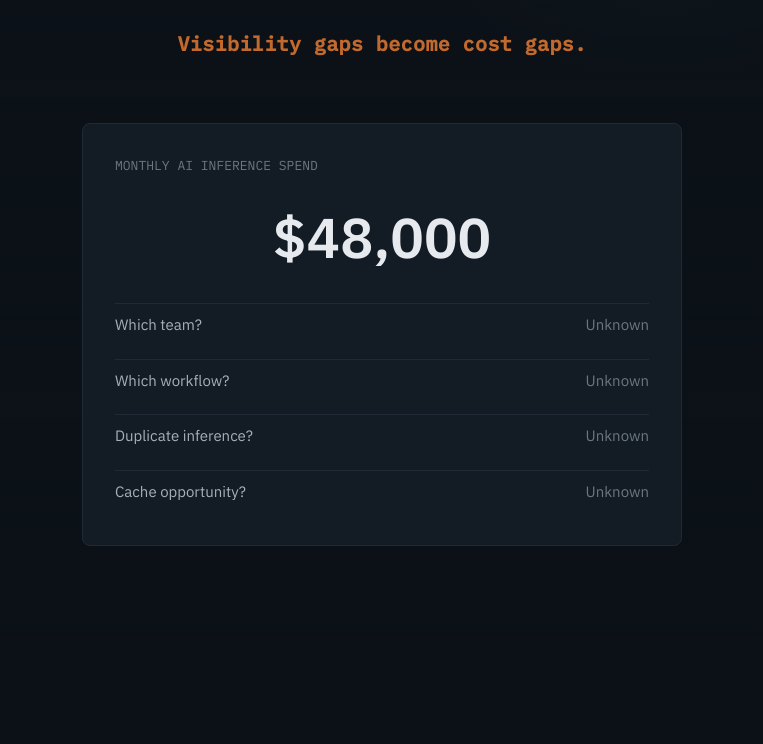
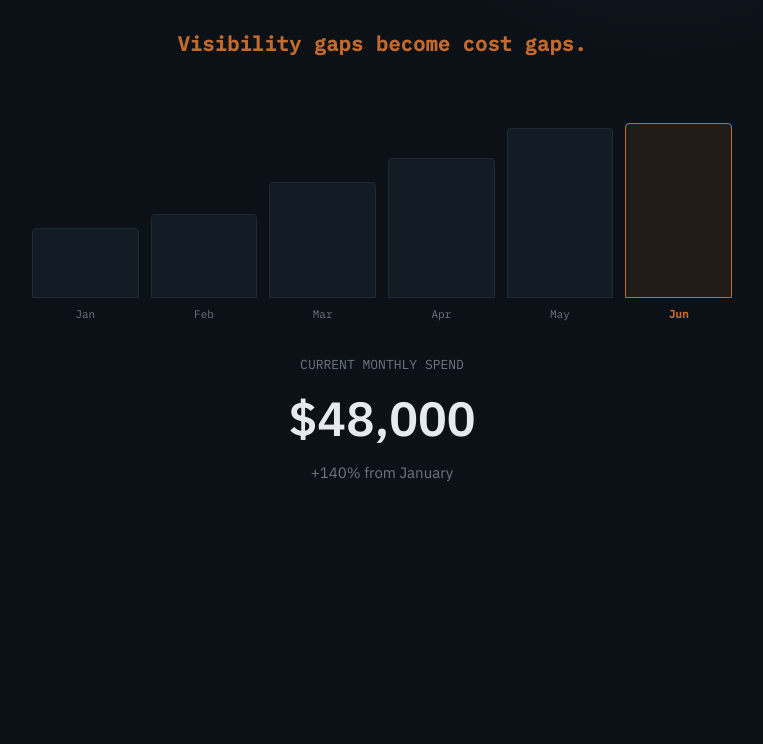
Before and after one commit to northwatch-systems/blackridge-website, a plain HTML site: page index2.html in a window 1280 px wide. Shown: the part 546-1290 px from the top of the page, without its empty margins (258-1021 px from the left). Drawn offline with Linux system fonts and the light colour scheme.

Commit message:
index 2 variant

```diff
--- a/index2.html
+++ b/index2.html
@@ -33,27 +33,38 @@
         <p class="lead" style="max-width: 720px; margin-left: auto; margin-right: auto; margin-top: 32px;">Provider dashboards show spend after it happens. They rarely explain which team, workflow, feature, or customer created it.</p>
         <p style="max-width: 720px; margin-left: auto; margin-right: auto; margin-top: 32px; font-size: 20px; font-weight: 600; color: var(--accent); font-family: 'IBM Plex Mono', monospace; letter-spacing: 0.02em;">Visibility gaps become cost gaps.</p>
 
-        <!-- Visual: Growing Unexplained Spend -->
-        <div style="margin-top: 64px; padding: 32px; background: var(--panel); border: 1px solid var(--line); border-radius: 8px; max-width: 600px; margin-left: auto; margin-right: auto;">
-          <div style="font-family: 'IBM Plex Mono', monospace; font-size: 13px; color: var(--ink-3); margin-bottom: 20px; text-align: left;">MONTHLY AI INFERENCE SPEND</div>
-          <div style="font-size: 56px; font-weight: 600; color: var(--ink); margin-bottom: 24px;">$48,000</div>
-          <div style="display: grid; grid-template-columns: 1fr; gap: 12px; text-align: left; font-size: 15px; color: var(--ink-2);">
-            <div style="display: flex; justify-content: space-between; padding: 10px 0; border-top: 1px solid var(--line);">
-              <span>Which team?</span>
-              <span style="color: var(--ink-3);">Unknown</span>
+        <!-- Visual: Growing Spend Trend -->
+        <div style="margin-top: 64px; max-width: 700px; margin-left: auto; margin-right: auto;">
+          <div style="display: grid; grid-template-columns: repeat(6, 1fr); gap: 12px; align-items: end; height: 200px;">
+            <div style="display: flex; flex-direction: column; align-items: center; justify-content: end; height: 100%;">
+              <div style="width: 100%; background: var(--panel); border: 1px solid var(--line); border-radius: 4px 4px 0 0; height: 35%;"></div>
+              <div style="font-family: 'IBM Plex Mono', monospace; font-size: 11px; color: var(--ink-3); margin-top: 8px;">Jan</div>
             </div>
-            <div style="display: flex; justify-content: space-between; padding: 10px 0; border-top: 1px solid var(--line);">
-              <span>Which workflow?</span>
-              <span style="color: var(--ink-3);">Unknown</span>
+            <div style="display: flex; flex-direction: column; align-items: center; justify-content: end; height: 100%;">
+              <div style="width: 100%; background: var(--panel); border: 1px solid var(--line); border-radius: 4px 4px 0 0; height: 42%;"></div>
+              <div style="font-family: 'IBM Plex Mono', monospace; font-size: 11px; color: var(--ink-3); margin-top: 8px;">Feb</div>
             </div>
-            <div style="display: flex; justify-content: space-between; padding: 10px 0; border-top: 1px solid var(--line);">
-              <span>Duplicate inference?</span>
-              <span style="color: var(--ink-3);">Unknown</span>
+            <div style="display: flex; flex-direction: column; align-items: center; justify-content: end; height: 100%;">
+              <div style="width: 100%; background: var(--panel); border: 1px solid var(--line); border-radius: 4px 4px 0 0; height: 58%;"></div>
+              <div style="font-family: 'IBM Plex Mono', monospace; font-size: 11px; color: var(--ink-3); margin-top: 8px;">Mar</div>
             </div>
-            <div style="display: flex; justify-content: space-between; padding: 10px 0; border-top: 1px solid var(--line);">
-              <span>Cache opportunity?</span>
-              <span style="color: var(--ink-3);">Unknown</span>
+            <div style="display: flex; flex-direction: column; align-items: center; justify-content: end; height: 100%;">
+              <div style="width: 100%; background: var(--panel); border: 1px solid var(--line); border-radius: 4px 4px 0 0; height: 70%;"></div>
+              <div style="font-family: 'IBM Plex Mono', monospace; font-size: 11px; color: var(--ink-3); margin-top: 8px;">Apr</div>
             </div>
+            <div style="display: flex; flex-direction: column; align-items: center; justify-content: end; height: 100%;">
+              <div style="width: 100%; background: var(--panel); border: 1px solid var(--line); border-radius: 4px 4px 0 0; height: 85%;"></div>
+              <div style="font-family: 'IBM Plex Mono', monospace; font-size: 11px; color: var(--ink-3); margin-top: 8px;">May</div>
+            </div>
+            <div style="display: flex; flex-direction: column; align-items: center; justify-content: end; height: 100%;">
+              <div style="width: 100%; background: var(--accent-soft); border: 1px solid var(--accent); border-radius: 4px 4px 0 0; height: 100%;"></div>
+              <div style="font-family: 'IBM Plex Mono', monospace; font-size: 11px; color: var(--accent); margin-top: 8px; font-weight: 600;">Jun</div>
+            </div>
+          </div>
+          <div style="text-align: center; margin-top: 32px;">
+            <div style="font-family: 'IBM Plex Mono', monospace; font-size: 13px; color: var(--ink-3); margin-bottom: 8px;">CURRENT MONTHLY SPEND</div>
+            <div style="font-size: 48px; font-weight: 600; color: var(--ink);">$48,000</div>
+            <div style="font-size: 15px; color: var(--ink-3); margin-top: 8px;">+140% from January</div>
           </div>
         </div>
       </div>
@@ -103,6 +114,45 @@
       </div>
     </section>
 
+    <!-- Section 3: The Visibility Gap -->
+    <section class="section section-pad">
+      <div class="wrap" style="max-width: 1000px; padding: 80px 20px;">
+        <div style="text-align: center; margin-bottom: 64px;">
+          <h2>Provider dashboards show spend. They rarely explain it.</h2>
+          <p class="lead" style="max-width: 680px; margin-left: auto; margin-right: auto; margin-top: 24px;">Most organizations can see totals. Few can connect those totals to teams, workflows, products, or customers.</p>
+        </div>
+
+        <!-- Two-Column Comparison -->
+        <div style="display: grid; grid-template-columns: 1fr 1fr; gap: 32px; max-width: 900px; margin: 0 auto;">
+          <!-- Left: What You Have -->
+          <div style="padding: 32px; background: var(--panel); border: 1px solid var(--line); border-radius: 8px;">
+            <div style="font-family: 'IBM Plex Mono', monospace; font-size: 13px; color: var(--ink-3); margin-bottom: 24px; text-transform: uppercase; letter-spacing: 0.1em;">Provider Dashboard</div>
+            <ul style="list-style: none; padding: 0; margin: 0; display: flex; flex-direction: column; gap: 14px;">
+              <li style="font-size: 16px; color: var(--ink-2);">Monthly Spend</li>
+              <li style="font-size: 16px; color: var(--ink-2);">Token Usage</li>
+              <li style="font-size: 16px; color: var(--ink-2);">Model Usage</li>
+              <li style="font-size: 16px; color: var(--ink-2);">Billing History</li>
+            </ul>
+          </div>
+
+          <!-- Right: What You Need -->
+          <div style="padding: 32px; background: var(--panel); border: 1px solid var(--line); border-left: 2px solid var(--accent); border-radius: 8px;">
+            <div style="font-family: 'IBM Plex Mono', monospace; font-size: 13px; color: var(--accent); margin-bottom: 24px; text-transform: uppercase; letter-spacing: 0.1em;">Questions Still Unanswered</div>
+            <ul style="list-style: none; padding: 0; margin: 0; display: flex; flex-direction: column; gap: 14px;">
+              <li style="font-size: 16px; color: var(--ink);">Which team?</li>
+              <li style="font-size: 16px; color: var(--ink);">Which workflow?</li>
+              <li style="font-size: 16px; color: var(--ink);">Which feature?</li>
+              <li style="font-size: 16px; color: var(--ink);">Which tenant or customer?</li>
+              <li style="font-size: 16px; color: var(--ink);">Duplicate requests?</li>
+              <li style="font-size: 16px; color: var(--ink);">Cache opportunity?</li>
+            </ul>
+          </div>
+        </div>
+
+        <p style="text-align: center; max-width: 680px; margin-left: auto; margin-right: auto; margin-top: 56px; font-size: 20px; font-weight: 600; color: var(--accent); font-family: 'IBM Plex Mono', monospace; letter-spacing: 0.02em;">If you cannot attribute activity, you cannot attribute cost.</p>
+      </div>
+    </section>
+
   </main>
 
   <footer class="footer">
```
